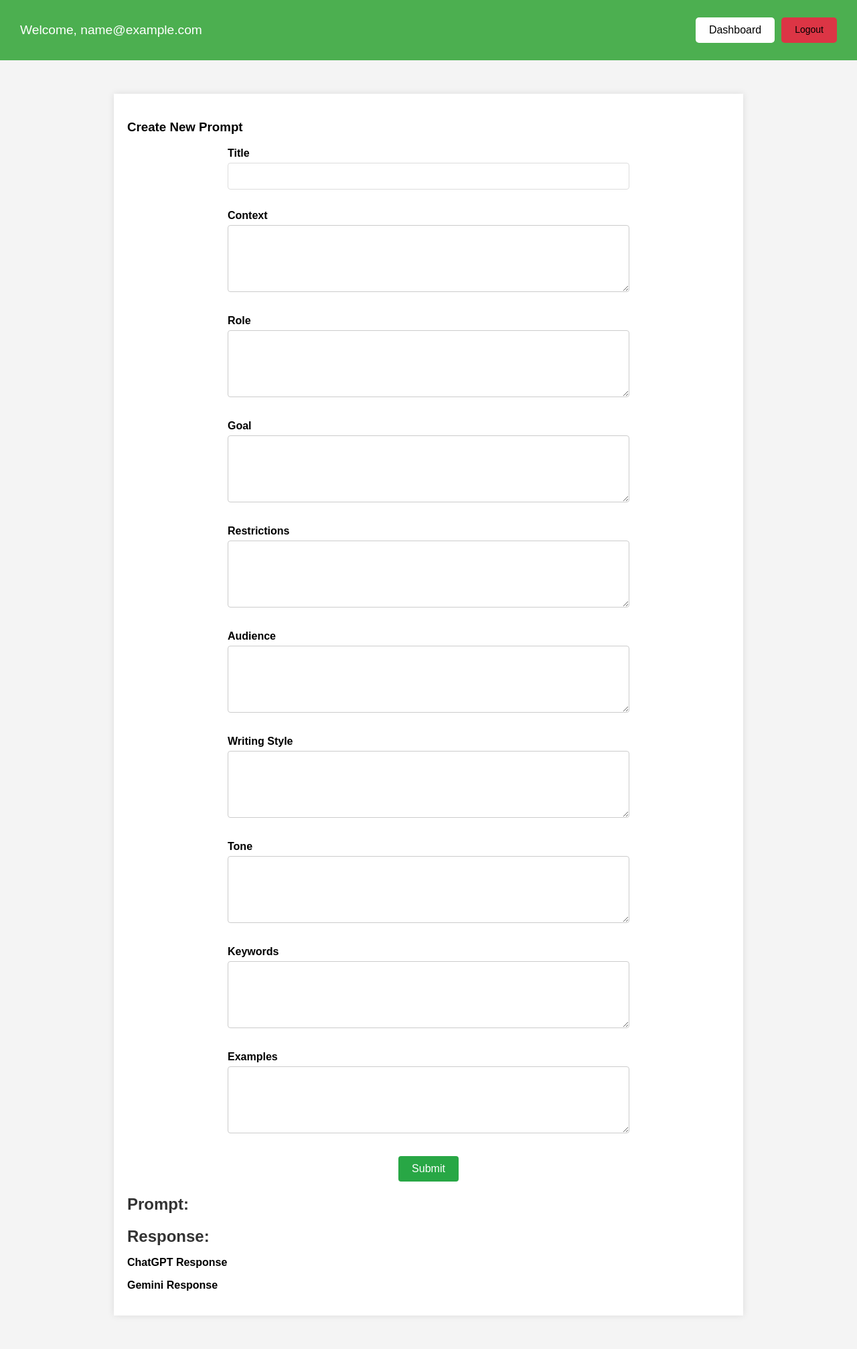
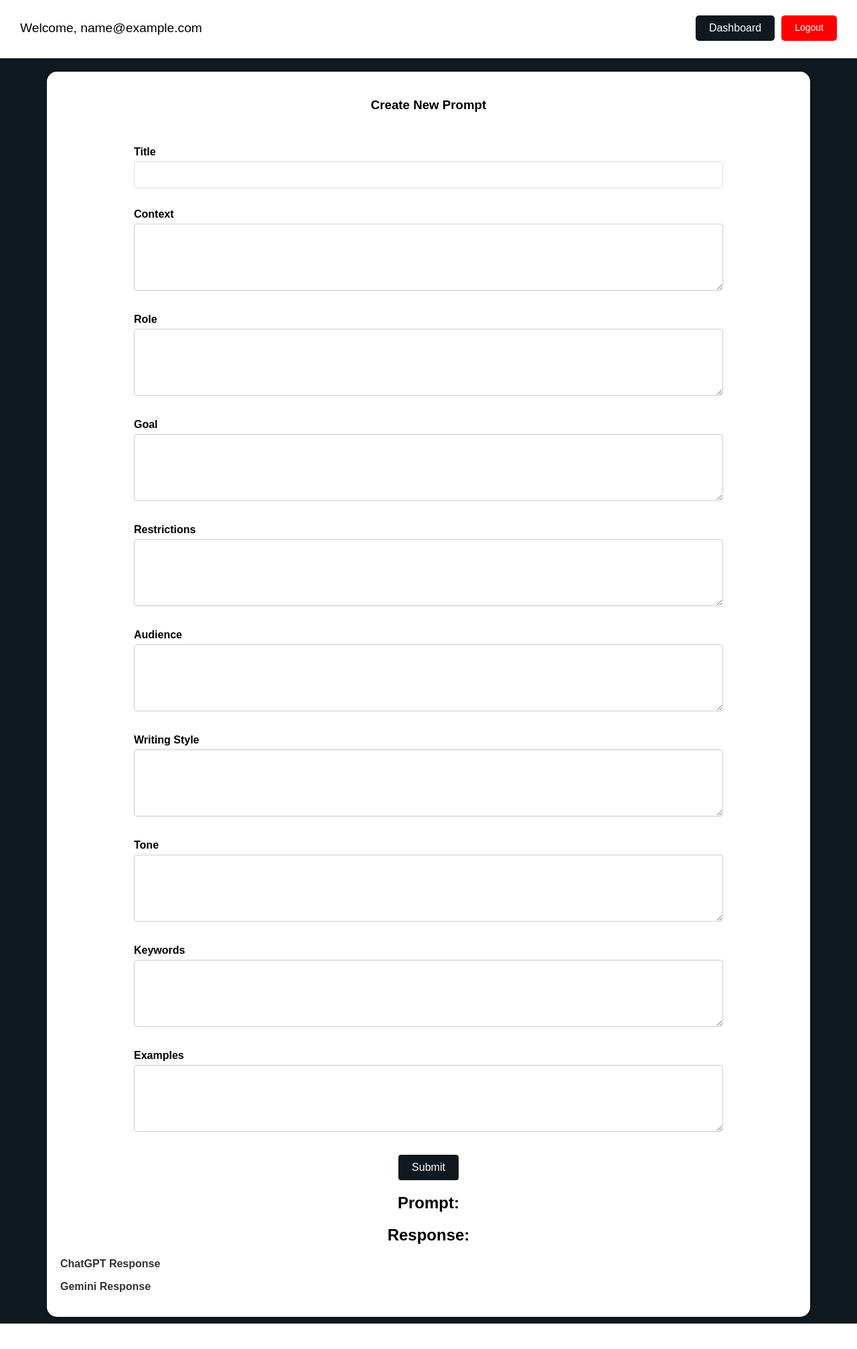
Before and after one commit to aex-ltd/prompt_app, a Django app: page /prompt/ask_ai/ in a window 1280 px wide. Shown: the whole page at 67% size. After the commit the page ends 1976 px from the top, so only its background shows below. Run offline with Django 5.2, Linux system fonts and the light colour scheme; the visitor is signed in with stand-in values (Sample User, id 1).

Commit message:
updated messages and background styling

```diff
--- a/user_prompt/static/css/user_style.css
+++ b/user_prompt/static/css/user_style.css
@@ -3,7 +3,7 @@ body {
     font-family: Arial, sans-serif;
     margin: 0;
     padding: 0;
-    background-color: #f4f4f4;
+    background-color: #101820;
 }
 
 .container {
@@ -18,6 +18,7 @@ body {
 header {
     text-align: center;
     margin-bottom: 20px;
+    margin-top: 40px;
 }
 
 header h1 {
@@ -73,7 +74,7 @@ header h1 {
 }
 
 .delete-btn, .logout {
-    background-color: #f44336;
+    background-color: red;
     color: white;
     border: none;
     padding: 5px 10px;
@@ -107,22 +118,16 @@ header h1 {
     background-color: #f4f4f4;
 } */
 /* General styles */
-.prompt-container {
-    max-width: 900px;
-    margin: 50px auto;
-    padding: 20px;
-    background-color: white;
-    box-shadow: 0 0 10px rgba(0, 0, 0, 0.1);
-}
 
 /* Top bar */
 .top-bar {
-    background-color: #4CAF50;
-    color: white;
+    background-color: white;
+    color: black;
     display: flex;
     justify-content: space-between;
     padding: 15px 30px;
     align-items: center;
+    margin-top: -3px;
 }
 
 .top-bar .welcome {
@@ -135,8 +140,8 @@ header h1 {
 }
 
 .top-bar-buttons .btn {
-    background-color: white;
-    color: black;
+    background-color: #101820;
+    color: white;
     padding: 10px 20px;
     text-decoration: none;
     border-radius: 5px;
@@ -144,23 +149,34 @@ header h1 {
 }
 
 .top-bar-buttons .btn:hover {
-    background-color: white;
+    background-color: #101820;
 }
 
 .top-bar-buttons .logout {
-    background-color: #dc3545;
+    background-color: red;
 }
 
 .top-bar-buttons .logout:hover {
-    background-color: #c82333;
+    background-color: red;
+}
+
+.prompt-container {
+    max-width: 1100px;
+    margin: 10px auto;
+    padding: 20px;
+    background-color: white;
+    box-shadow: 0 0 10px rgba(0, 0, 0, 0.1);
+    border-radius: 15px;
+    text-align: center;
 }
 
 /* Form styles */
 form {
     display: flex;
     flex-direction: column;
-    max-width: 600px; /* Limit form width */
+    max-width: 80%; /* Limit form width */
     margin: 0 auto;   /* Center form horizontally */
+    margin-top: 50px;
 }
 
 form input[type="text"], form textarea {
@@ -182,7 +198,7 @@ textarea {
 form button {
     padding: 10px;
     border: none;
-    background-color: #28a745;
+    background-color: #101820;
     color: white;
     border-radius: 5px;
     cursor: pointer;
@@ -223,11 +239,13 @@ form button:hover {
 /* Result section */
 .result {
     margin-top: 20px;
+
 }
 
-.result h2 {
+.result h4, .result p {
     margin-bottom: 10px;
     color: #333;
+    text-align: justify;
 }
 
 /* Responsive design */
@@ -293,6 +311,7 @@ form button:hover {
     display: block;
     margin-bottom: 5px;
     font-weight: bold;
+    text-align: justify;
 }
 
 .form-field input, .form-field textarea {
@@ -304,7 +323,7 @@ form button:hover {
 
 button[type="submit"] {
     padding: 10px 20px;
-    background-color: #28a745;
+    background-color: #101820;
     color: white;
     border: none;
     border-radius: 4px;
```
Also changed, not shown: other parts of user_prompt/static/css/user_style.css (+19 -9 lines).
